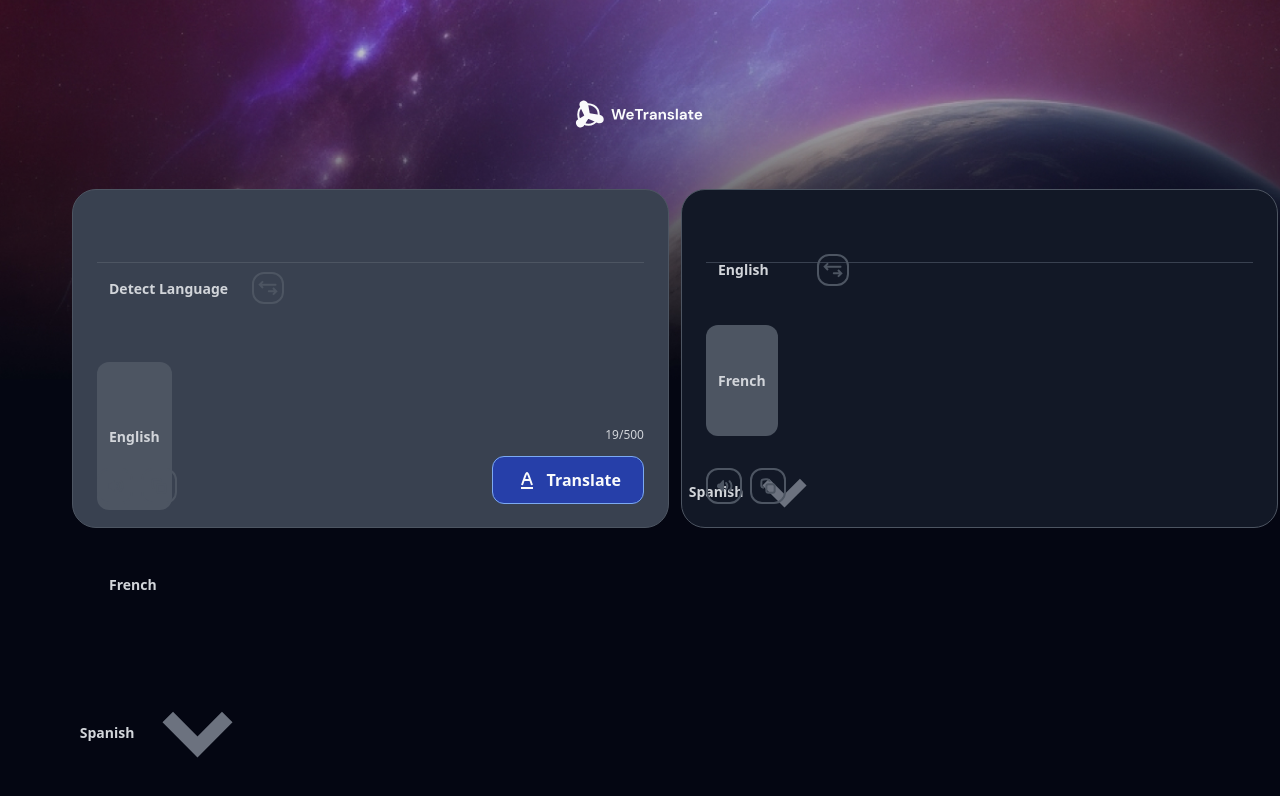
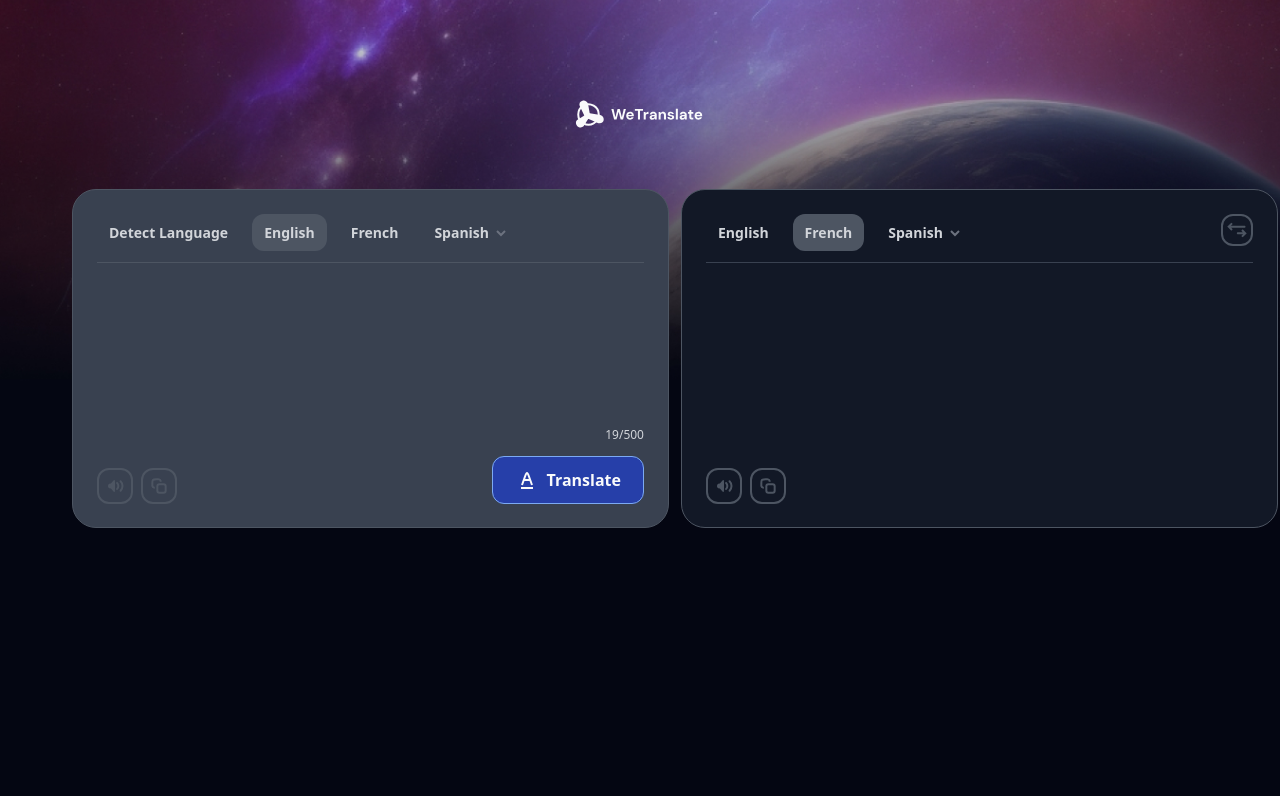
Before and after one commit to thateflondon/wetranslate, a Next.js app: page / in a window 1280 px wide. Shown: the top 796 px of the page. Built offline with nearby package versions, Linux system fonts and the light colour scheme.

Commit message:
refactor(ui): integrate SwitchLanguages and refine styling

```diff
--- a/app/components/TranslateForm.tsx
+++ b/app/components/TranslateForm.tsx
@@ -44,6 +44,7 @@ export default function TranslateForm() {
           showDetectLanguage={true}
           defaultLanguage="en"
           onLanguageChange={setSourceLang}
+          showSwitchLanguage={false} // hide language switch in translating text section
         />
         <textarea
           name="input-content"
@@ -73,11 +74,6 @@ export default function TranslateForm() {
         <div className="translated-text-container">
           <span id="translated-text">{translatedText}</span>
         </div>
-        {/* <textarea
-          name="output-content"
-          id="outputContent"
-          placeholder="Bonjour, comment allez-vous ?"
-        /> */}
         <div className="tranlation-action-button">
           <div className="sound-and-copy-button-container">
             <TextToSpeech />
--- a/app/globals.css
+++ b/app/globals.css
@@ -61,7 +61,7 @@ body {
   margin-top: 48px;
 }
 
-.language-selector {
+.language-container {
  display: flex;
  align-items: flex-start;
  gap: 12px;
@@ -74,12 +74,12 @@ body {
  gap: 12px; */
 }
 
-.language-selector button.active {
+.language-container button.active {
   background-color: #4D5562;
   border-radius: 12px;
 }
 
-.language-selector button {
+.language-container button {
   display: flex;
   justify-content: center;
   align-items: center;
```
